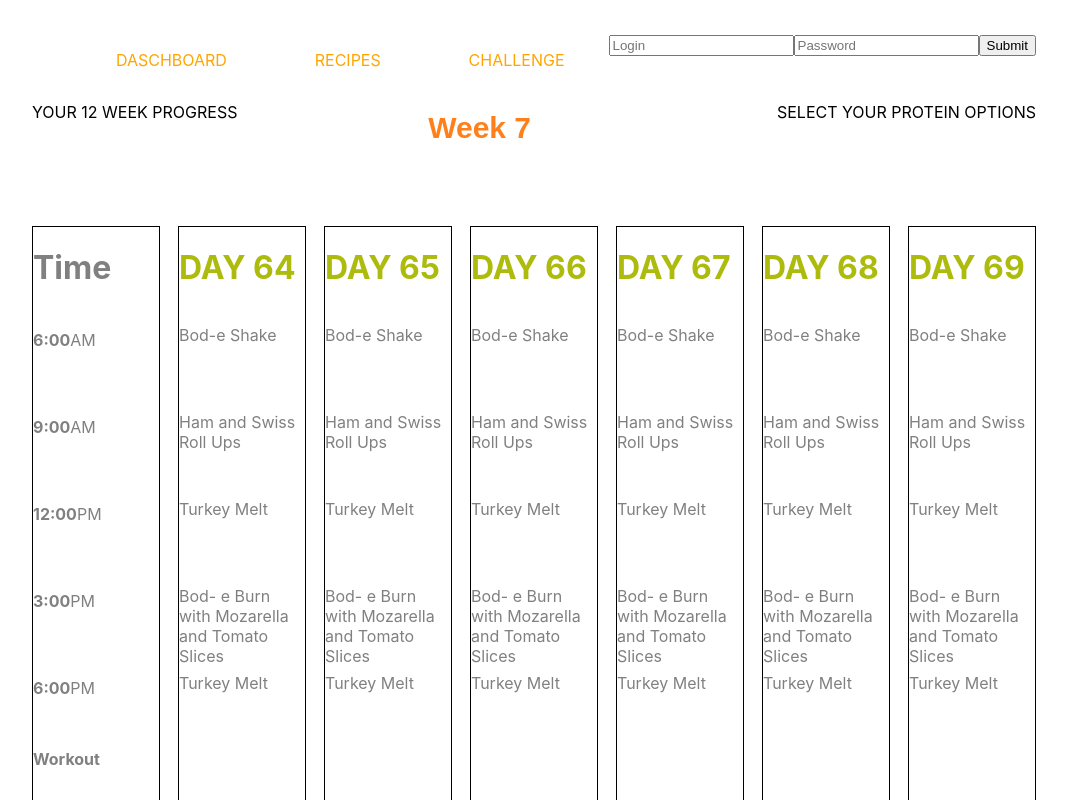
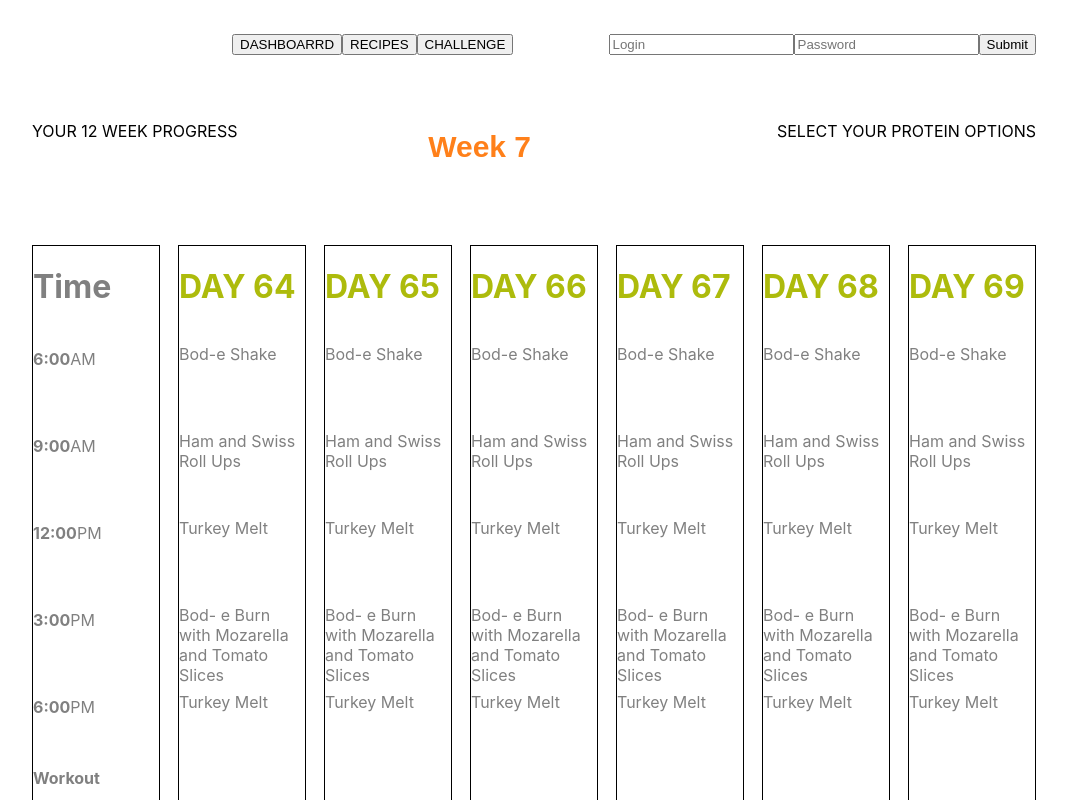
Before and after one commit to adrian-glowienka/ZadanieRekrutacyjneGet, a React (Create React App) app: page / in a window 1280 px wide. Shown: the top 800 px of the page, without its empty margins (106-1173 px from the left). Built offline with nearby package versions, Linux system fonts and the light colour scheme.

Commit message:
change header and add buttons

```diff
--- a/src/App.css
+++ b/src/App.css
@@ -6,18 +6,21 @@ body {
 .Header-board  {
   display: flex;
   flex-wrap: wrap;
+  justify-content: space-around;
+  margin-bottom: 50px;
 }
 
-.Header-board ul {
+.Buttons {
+  margin-left: 200px;
   display: flex;
+  flex: 1;
   justify-content: space-around;
-  color: orange;
-  flex-grow: 3;
-
 }
 
-ul {
-  list-style:none;
+form {
+  display: flex;
+  flex: 3;
+  justify-content: flex-end;
 }
 
 label {
@@ -64,6 +67,7 @@ label {
   height: 87px;
   color: gray;
   display: flex;
+  flex-wrap: wrap;
 }
 
 /*
--- a/src/components/Header/header.js
+++ b/src/components/Header/header.js
@@ -4,11 +4,11 @@ export default class Header extends Component {
     render() {
         return (
             <nav className="Header-board">
-                <ul>
-                    <li>DASCHBOARD</li>
-                    <li>RECIPES</li>
-                    <li>CHALLENGE</li>
-                </ul>
+                <div className="Buttons">
+                        <button>DASHBOARRD</button>
+                        <button>RECIPES</button>
+                        <button>CHALLENGE</button>
+                </div>
                 <form>
                     <input
                         name="login"
```
